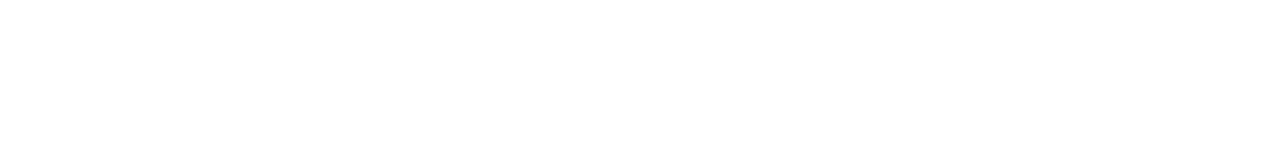
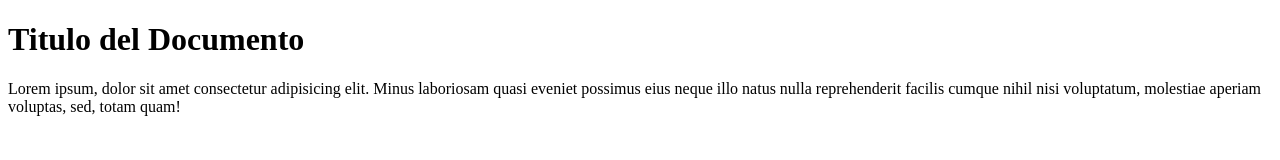
Before and after one commit to patricioaldair/practicando, a plain HTML site: page index.html in a window 1280 px wide. Drawn offline with Linux system fonts and the light colour scheme.

Commit message:
cambio en el archivo html

```diff
--- a/index.html
+++ b/index.html
@@ -1,11 +1,17 @@
 <!DOCTYPE html>
 <html lang="en">
+
 <head>
     <meta charset="UTF-8">
     <meta name="viewport" content="width=device-width, initial-scale=1.0">
     <title>Document</title>
 </head>
+
 <body>
+    <h1>Titulo del Documento</h1>
+    <p>Lorem ipsum, dolor sit amet consectetur adipisicing elit. Minus laboriosam quasi eveniet possimus eius neque
+        illo natus nulla reprehenderit facilis cumque nihil nisi voluptatum, molestiae aperiam voluptas,
+        sed, totam quam!</p>
+</body>
 
-</body>
 </html>
```
Also changed, not shown: index.js (line endings or trailing spaces).
